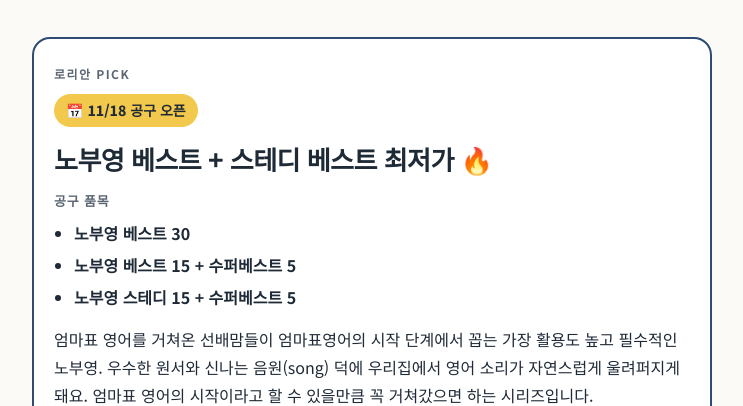
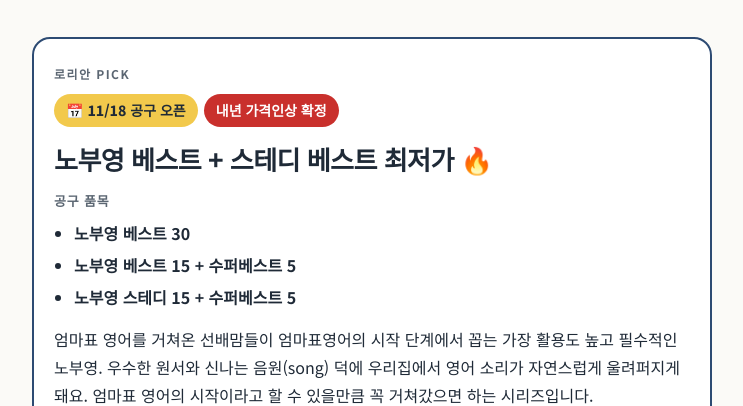
Before and after one commit to rorian-mom/rorian-mom.github.io, a plain HTML site: page bookshelf/index.html in a window 1280 px wide. Shown: the part 8128-8534 px from the top of the page, without its empty margins (268-1011 px from the left). Drawn offline with Linux system fonts and the light colour scheme.

Commit message:
책장: 노부영 섹션에 '내년 가격인상 확정' 배지 추가
Co-Authored-By: Claude Opus 5.5 <noreply@anthropic.com>
Claude-Session: https://claude.ai/code/session_01X2zgmTkTvVy1KmW7WMZTGY

```diff
--- a/bookshelf/index.html
+++ b/bookshelf/index.html
@@ -174,7 +174,9 @@ body.only-star .book:not(.is-star){display:none}
 .notify.reel{background:var(--orange);color:#1F2A37}
 .notify.hot{background:var(--s1);color:#1F2A37}
 .oxpic{display:block;width:100%;max-width:100%;height:auto;border-radius:12px}
-.openpill{align-self:flex-start;font-size:14px;font-weight:800;color:#1F2A37;background:var(--s1);border-radius:999px;padding:4px 12px;margin-top:-4px}
+.pills{display:flex;flex-wrap:wrap;gap:6px;margin-top:-4px}
+.openpill.up{background:var(--hot);color:var(--hot-ink)}
+.openpill{align-self:flex-start;font-size:14px;font-weight:800;color:#1F2A37;background:var(--s1);border-radius:999px;padding:4px 12px}
 .optlabel{font-size:13px;font-weight:700;letter-spacing:.06em;color:var(--muted);margin-bottom:-8px}
 .opts{margin:0;padding-left:20px;display:flex;flex-direction:column;gap:4px;font-weight:700;font-size:16px}
 .facts.one{grid-template-columns:1fr}
@@ -267,7 +269,7 @@ body.editing .wrap{padding-bottom:120px}
 
   <section class="oxford" id="oxford">
     <p class="eyebrow">로리안 PICK</p>
-    <span class="openpill">📅 11/18 공구 오픈</span>
+    <div class="pills"><span class="openpill">📅 11/18 공구 오픈</span><span class="openpill up">내년 가격인상 확정</span></div>
     <h2>노부영 베스트 + 스테디 베스트 최저가 🔥</h2>
     <p class="optlabel">공구 품목</p>
     <ul class="opts">
```
